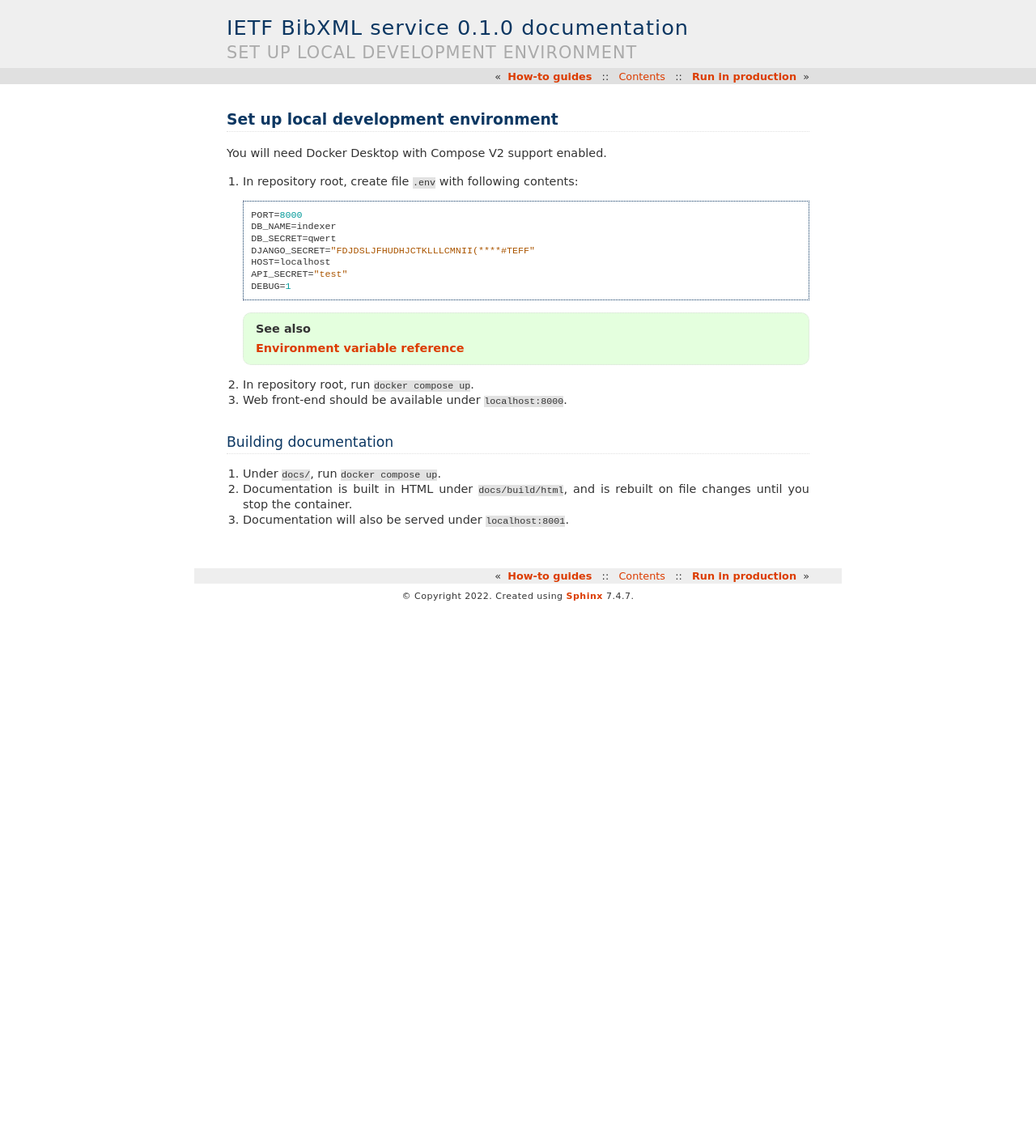
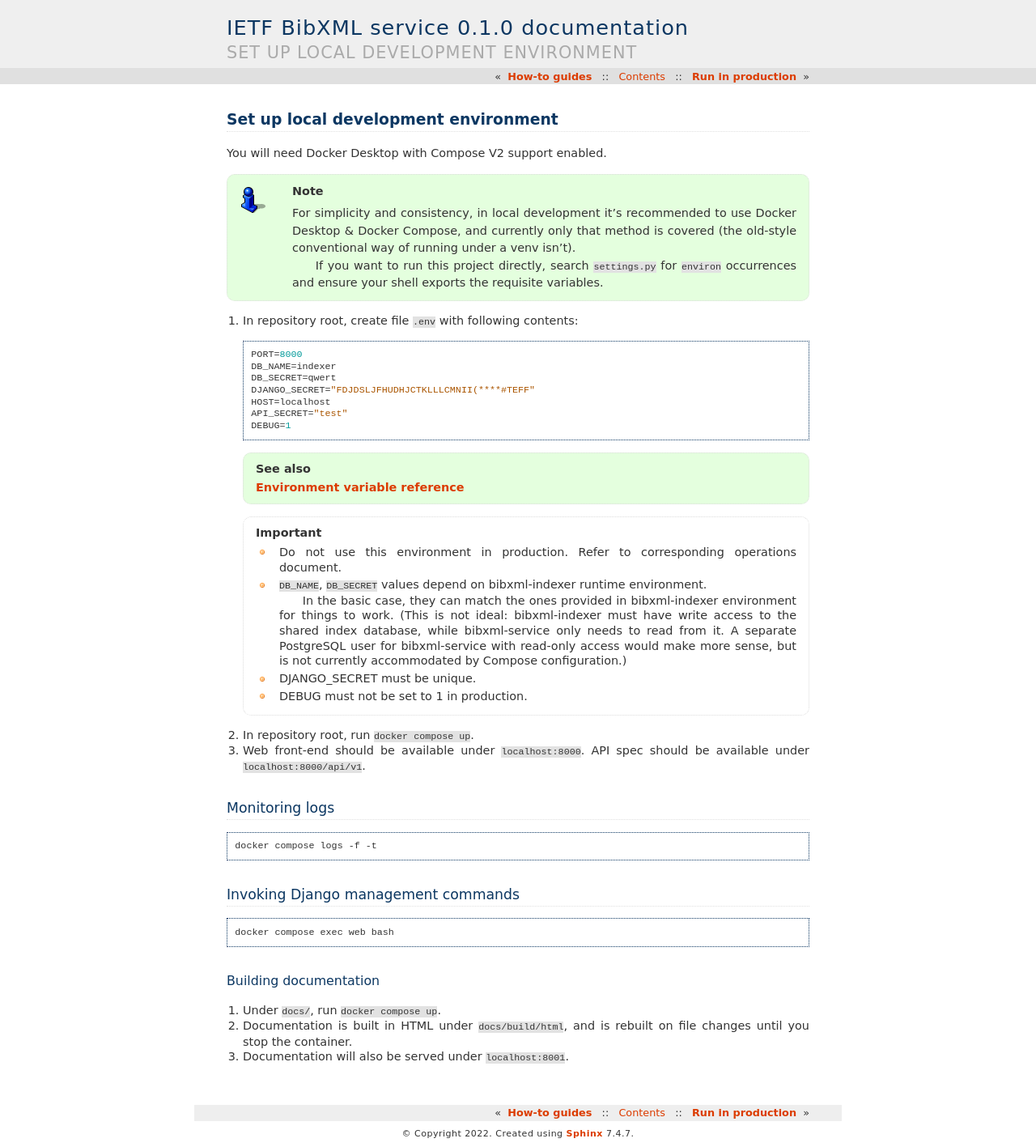
Before and after one commit to ietf-tools/bibxml-service, a Sphinx documentation site: the page built from docs/howto/develop-locally.rst, in a window 1280 px wide. Shown: the whole page at 81% size. Built offline with Sphinx 7.4.7, drawn with Linux system fonts in a browser that asks for light colours; pages that are not in the unit, such as notebooks, are missing from menus; before the commit the page ends 900 px from its top, so only the background shows below that.

Commit message:
docs: reduce duplication, expand develop-locally

```diff
--- a/docs/howto/develop-locally.rst
+++ b/docs/howto/develop-locally.rst
@@ -3,6 +3,17 @@ Set up local development environment
 ====================================
 
 You will need Docker Desktop with Compose V2 support enabled.
+
+.. note::
+
+   For simplicity and consistency,
+   in local development it’s recommended to use Docker Desktop & Docker Compose,
+   and currently only that method is covered
+   (the old-style conventional way of running under a venv isn’t).
+
+   If you want to run this project directly,
+   search ``settings.py`` for ``environ`` occurrences
+   and ensure your shell exports the requisite variables.
 
 1. In repository root, create file ``.env`` with following contents::
 
@@ -16,9 +27,45 @@ You will need Docker Desktop with Compose V2 support enabled.
 
    .. seealso:: :doc:`/ref/env`
 
+   .. important::
+
+      * Do not use this environment in production. Refer to corresponding operations document.
+
+      * ``DB_NAME``, ``DB_SECRET`` values depend on bibxml-indexer runtime environment.
+
+        In the basic case, they can match the ones provided in bibxml-indexer environment
+        for things to work.
+        (This is not ideal:
+        bibxml-indexer must have write access to the shared index database,
+        while bibxml-service only needs to read from it.
+        A separate PostgreSQL user for bibxml-service with read-only access
+        would make more sense, but is not currently accommodated
+        by Compose configuration.)
+
+      * DJANGO_SECRET must be unique.
+
+      * DEBUG must not be set to 1 in production.
+
 2. In repository root, run ``docker compose up``.
 
 3. Web front-end should be available under ``localhost:8000``.
+   API spec should be available under ``localhost:8000/api/v1``.
+
+
+Monitoring logs
+---------------
+
+::
+
+    docker compose logs -f -t
+
+
+Invoking Django management commands
+-----------------------------------
+
+::
+
+    docker compose exec web bash
 
 
 Building documentation
```
Also changed, not shown: README.rst (+3 -89 lines).
